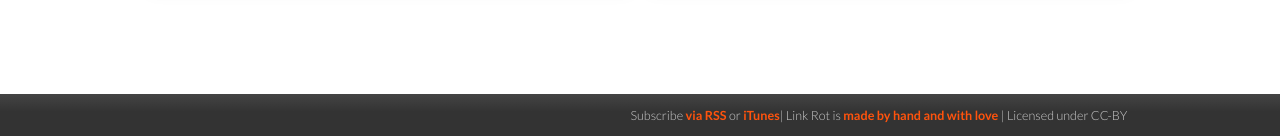
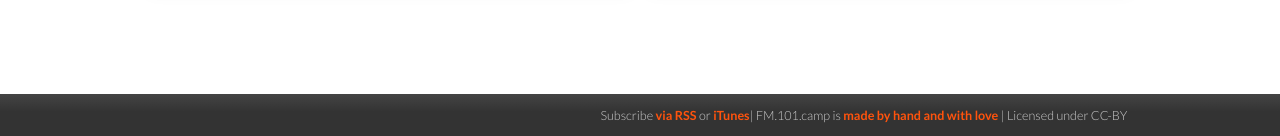
Before and after one commit to 101camp/fm, a Jekyll site: the page built from index.html, in a window 1280 px wide. Shown: the part 2026-2162 px from the top of the page. Built offline with Jekyll 4.4.1, drawn with Linux system fonts in a browser that asks for light colours; part of the change alters nothing that is shown.

Commit message:
👌 IMPROVE: fix config

```diff
--- a/_config.yml
+++ b/_config.yml
@@ -6,22 +6,22 @@
 # 'jekyll serve'. If you change this file, please restart the server process.
 
 # Site settings
-title: Link Rot
-email: info@linkrot.net
+title: FM.101.camp
+email: ask@101.camp
 description: "Link Rot is a discussion held at the intersection of life and technology. Each week we dive into a subject that explores the changes going on in digital technology and the way it affects our lives. We discuss how technology impacts our very humanity and aim to have some fun along the way!"
 subtitle: "A discussion from the intersection of life & technology."
-lang: en-us
-author: Tim Klapdor, Adam Webster &amp; Ben Atkinson
-copyright: "&#xA9; 2015"
+lang: zh-cn
+author: Zoom.Quiet
+copyright: "&#xA9; 2020"
 baseurl: "" # the subpath of your site, e.g. /blog
-url: "http://linkrot.net" # the base hostname & protocol for your site
-twitter_username: timklapdor
-github_username:  timklapdor
+url: "http://tm.101.camp" # the base hostname & protocol for your site
+twitter_username: zoomq
+github_username:  zoomquiet
 
 permalink: /:year/:title.html
 
 #Timezone
-timezone: Australia/Sydney
+timezone: China/Shanghai
 
 #Setup for Pages
 include: ['_pages']
```
